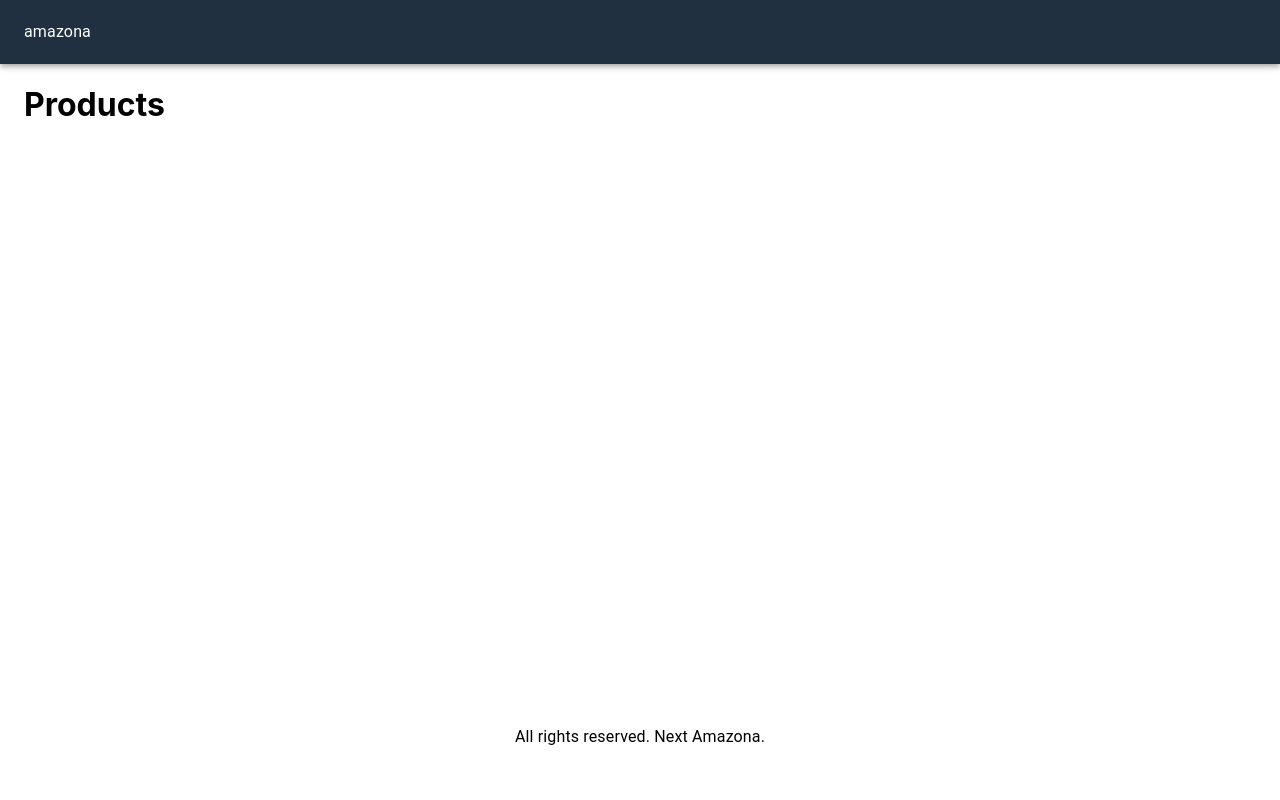
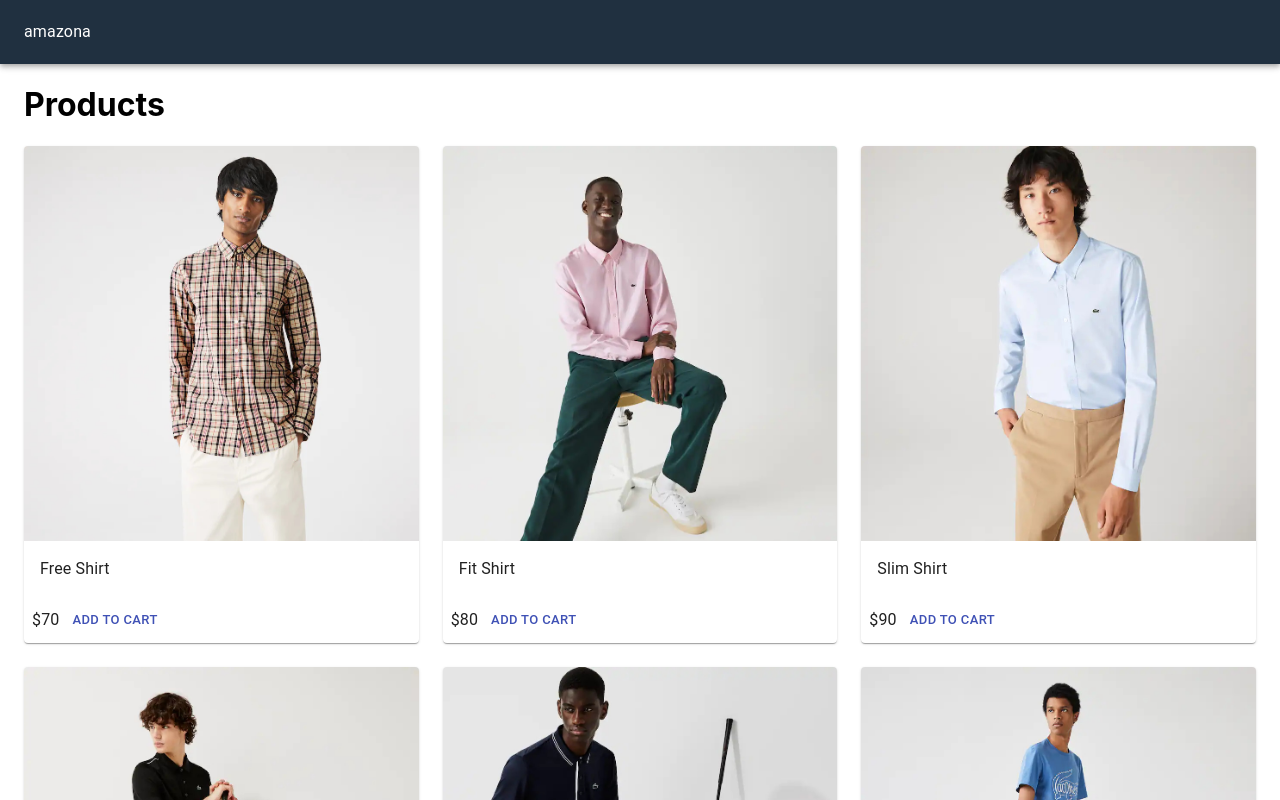
Before and after one commit to jycurien/next-amazona, a Next.js app: page / in a window 1280 px wide. Shown: the top 800 px of the page. Built offline with nearby package versions, Linux system fonts and the light colour scheme.

Commit message:
list of products

```diff
--- a/pages/index.js
+++ b/pages/index.js
@@ -16,7 +16,25 @@
     <Layout>
       <div>
         <h1>Products</h1>
-        <Grid container spacing={3}></Grid>
+        <Grid container spacing={3}>
+          {data.products.map(product => (
+            <Grid item md={4} key={product.name}>
+              <Card>
+                <CardActionArea>
+                  <CardMedia component="img" image={product.image} title={product.name}>
+                  </CardMedia>
+                  <CardContent>
+                    <Typography>{product.name}</Typography>
+                  </CardContent>
+                </CardActionArea>
+                <CardActions>
+                  <Typography>${product.price}</Typography>
+                  <Button size="small" color="primary">Add to cart</Button>
+                </CardActions>
+              </Card>
+            </Grid>
+          ))}
+        </Grid>
       </div>
     </Layout>
   )
```
Also changed, not shown: 1 other file (tests, documents, lock files or other folders).
